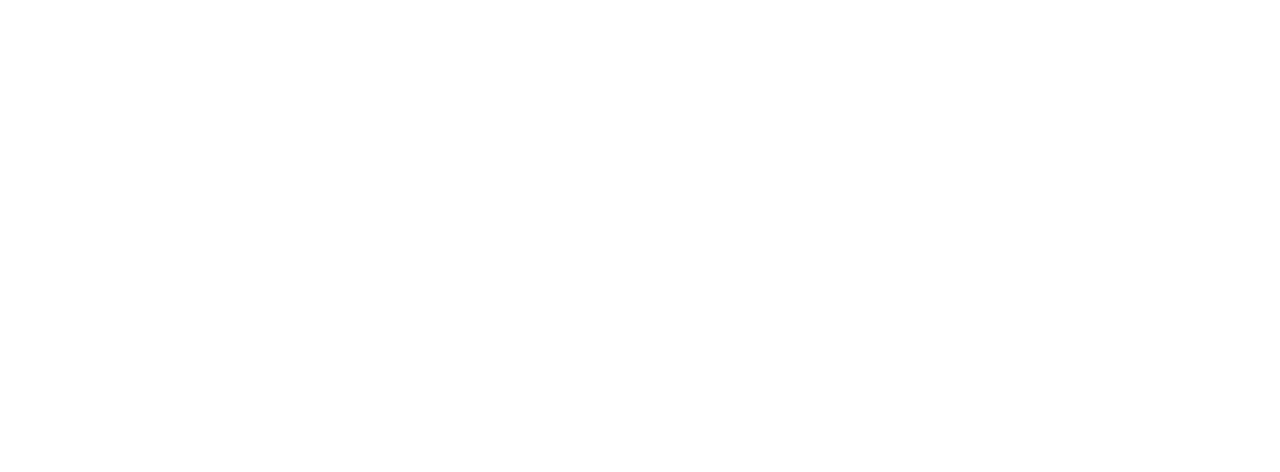
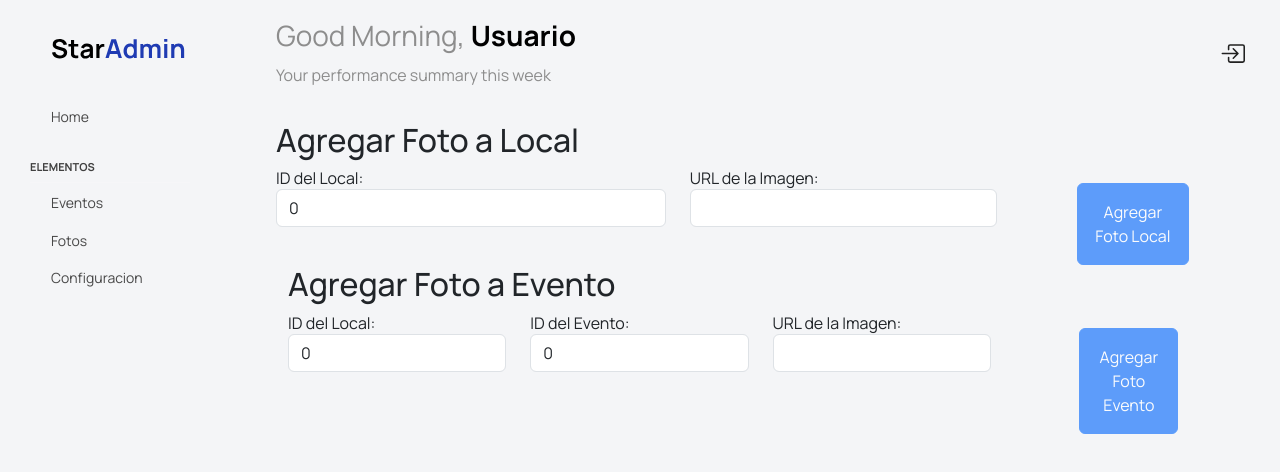
Before and after one commit to BryanSagbay/watakuy, an Angular app: page /inicio/fotos in a window 1280 px wide. Before the commit this address led to /. Shown: the top 472 px of the page. Built offline with nearby package versions, Linux system fonts and the light colour scheme; sample sign-in values are in the browser's storage.

Commit message:
Add files

```diff
--- a/src/app/app.routes.ts
+++ b/src/app/app.routes.ts
@@ -6,6 +6,7 @@
 import { EventosComponent } from './pages/eventos/eventos.component';
 import { ConfiguracionComponent } from './pages/configuracion/configuracion.component';
 import { LocalesComponent } from './pages/locales/locales.component';
+import { FotosComponent } from './pages/fotos/fotos.component';
 
 export const routes: Routes = [
   {
@@ -41,6 +42,11 @@
         canActivate: [AuthGuardService],
       },
       {
+        path: 'fotos',
+        component: FotosComponent,
+        canActivate: [AuthGuardService],
+      },
+      {
         path: 'configuracion',
         component: ConfiguracionComponent,
         canActivate: [AuthGuardService],
--- /dev/null
+++ b/src/app/model/ImagesEvents.ts
@@ -0,0 +1,10 @@
+  export class ImagesEvents{
+      id_evento: number = 0;
+      id_local: number = 0;
+      ruta_imagen_evento: string = "";
+  }
+
+  export class ImagesLocales{
+    id_local: number = 0;
+    ruta_imagen: string = "";
+}
--- a/src/app/pages/fotos/fotos.component.html
+++ b/src/app/pages/fotos/fotos.component.html
@@ -1,13 +1,13 @@
 <!-- fotos.component.html -->
 
-<div class="container text-start">
+<div class="container-fuild text-start">
   <h2>Agregar Foto a Local</h2>
   <form (ngSubmit)="agregarFoto()" #fotoForm="ngForm">
     <div class="row">
-      <div class="col">
+      <div class="col-lg-5">
         <div class="form-group">
           <label for="localId">ID del Local:</label>
-          <br>
+          <br />
           <input
             type="number"
             class="form-control"
@@ -18,10 +18,10 @@
           />
         </div>
       </div>
-      <div class="col">
+      <div class="col-lg-4">
         <div class="form-group">
           <label for="rutaImagen">URL de la Imagen:</label>
-          <br>
+          <br />
           <input
             type="text"
             class="form-control"
@@ -32,17 +32,80 @@
           />
         </div>
       </div>
-      <div class="col">
+      <div class="col-lg-3">
         <div class="d-grid gap-2 col-6 mx-auto">
           <button
             type="submit"
-            class="btn btn-primary mt-3 py-2"
+            class="btn btn-primary mt-3 py-3"
             [disabled]="!fotoForm.valid"
           >
-            Agregar Foto
+            Agregar Foto Local
           </button>
         </div>
       </div>
     </div>
   </form>
+  <div>
+  </div>
+
+  <div class="container-fluid text-start">
+    <h2>Agregar Foto a Evento</h2>
+    <form
+      (ngSubmit)="agregarFotoEvent(localId, eventId, rutaImagen)"
+      #fotoForm="ngForm"
+    >
+      <div class="row">
+        <div class="col-lg-3">
+          <div class="form-group">
+            <label for="localId">ID del Local:</label>
+            <input
+              type="number"
+              class="form-control"
+              id="localId"
+              name="localId"
+              [(ngModel)]="localId"
+              required
+            />
+          </div>
+        </div>
+        <div class="col-lg-3">
+          <div class="form-group">
+            <label for="eventId">ID del Evento:</label>
+            <input
+              type="number"
+              class="form-control"
+              id="eventId"
+              name="eventId"
+              [(ngModel)]="eventId"
+              required
+            />
+          </div>
+        </div>
+        <div class="col-lg-3">
+          <div class="form-group">
+            <label for="rutaImagen">URL de la Imagen:</label>
+            <input
+              type="text"
+              class="form-control"
+              id="rutaImagen"
+              name="rutaImagen"
+              [(ngModel)]="rutaImagen"
+              required
+            />
+          </div>
+        </div>
+        <div class="col">
+          <div class="d-grid gap-2 col-6 mx-auto">
+            <button
+            type="submit"
+            class="btn btn-primary  mt-3 py-3" style="margin-left: 10px;"
+            [disabled]="!fotoForm.valid"
+          >
+            Agregar Foto Evento
+          </button>
+          </div>
+        </div>
+      </div>
+    </form>
+  </div>
 </div>
--- a/src/app/pages/fotos/fotos.component.ts
+++ b/src/app/pages/fotos/fotos.component.ts
@@ -15,6 +15,7 @@
   styleUrl: './fotos.component.css'
 })
 export class FotosComponent {
+  eventId: number = 0;
   localId: number = 0;
   rutaImagen: string = "";
 
@@ -29,11 +30,20 @@
     this.authService.agregarFotoLocal(imagelocal).subscribe(
       (response) => {
         console.log('Foto agregada al local:', response);
-        // Aquí puedes manejar la respuesta, por ejemplo, actualizar la interfaz de usuario.
       },
       (error) => {
         console.error('Error al agregar foto al local:', error);
-        // Aquí puedes manejar el error, por ejemplo, mostrar un mensaje al usuario.
+      }
+    );
+  }
+
+  agregarFotoEvent(eventId: number, localId: number, rutaImagen: string) {
+    this.authService.agregarFotoEvent(eventId, localId, rutaImagen).subscribe(
+      (response) => {
+        console.log('Imagen agregada exitosamente:', response);
+      },
+      (error) => {
+        console.error('Error al agregar imagen:', error);
       }
     );
   }
--- a/src/app/service/auth.service.ts
+++ b/src/app/service/auth.service.ts
@@ -4,6 +4,7 @@
 import { Propietarios } from '../model/Propietarios';
 import { Locales } from '../model/Locales';
 import { Eventos } from '../model/Evetos';
+import { ImagesLocales } from '../model/ImagesEvents';
 
 @Injectable({
   providedIn: 'root',
@@ -251,11 +252,51 @@
       Authorization: `Bearer ${token}`,
     });
 
-      return this.http.delete(`${this.apiUrl}/events/${eventoId}`, { headers }).pipe(
+    return this.http
+      .delete(`${this.apiUrl}/events/${eventoId}`, { headers })
+      .pipe(
         catchError((error) => {
           console.error('Error deleting event:', error);
           return throwError('Error deleting event');
         })
       );
   }
+
+  //---------------------Agregar Imagenes---------------------
+
+ // Método para agregar una imagen al local
+
+ agregarFotoLocal(imagelocal: ImagesLocales): Observable<any> {
+  const token = localStorage.getItem('token');
+  if (!token) {
+    console.error('Token not found in local storage');
+    return throwError('Token not found in local storage');
   }
+
+  const headers = new HttpHeaders({
+    'Content-Type': 'application/json',
+    Authorization: `Bearer ${token}`,
+  });
+
+  return this.http.post<any>(`${this.apiUrl}/image_local/${imagelocal.id_local}`, imagelocal, { headers }).pipe(
+    catchError((error) => {
+      console.error('Error adding photo to local:', error);
+      return throwError('Error adding photo to local');
+    })
+  );
+}
+
+//Metodo para agregar una imagen a un evento
+agregarFotoEvent(eventId: number, localId: number, rutaImagen: string): Observable<any> {
+  const url = `${this.apiUrl}/image/${eventId}/${localId}`;
+  const data = { ruta_imagen: rutaImagen };
+
+  return this.http.post(url, data).pipe(
+    catchError((error) => {
+      console.error('Error adding image:', error);
+      return throwError('Error adding image');
+    })
+  );
+}
+
+}
```
Lines whose indentation alone changed are shown as unchanged.
